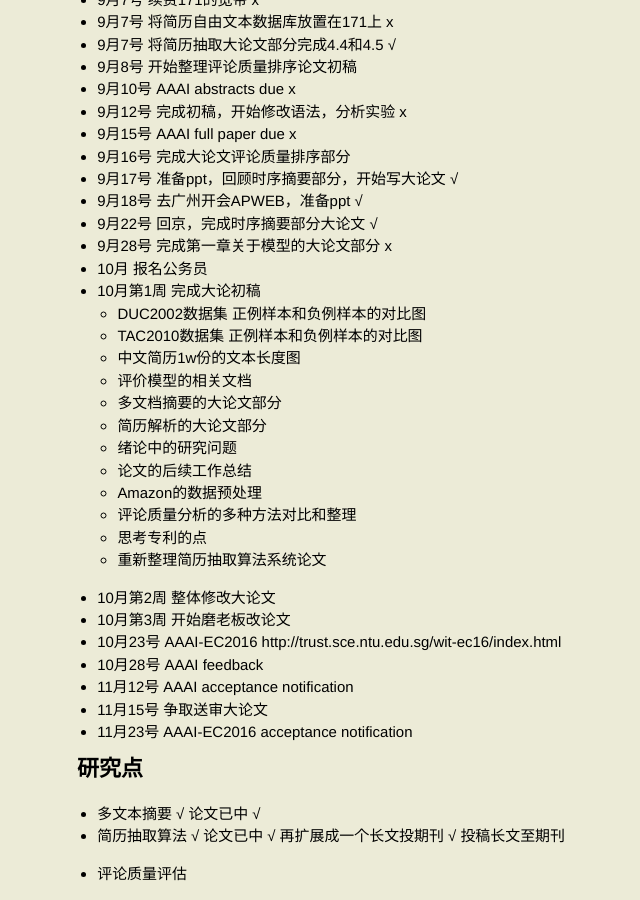
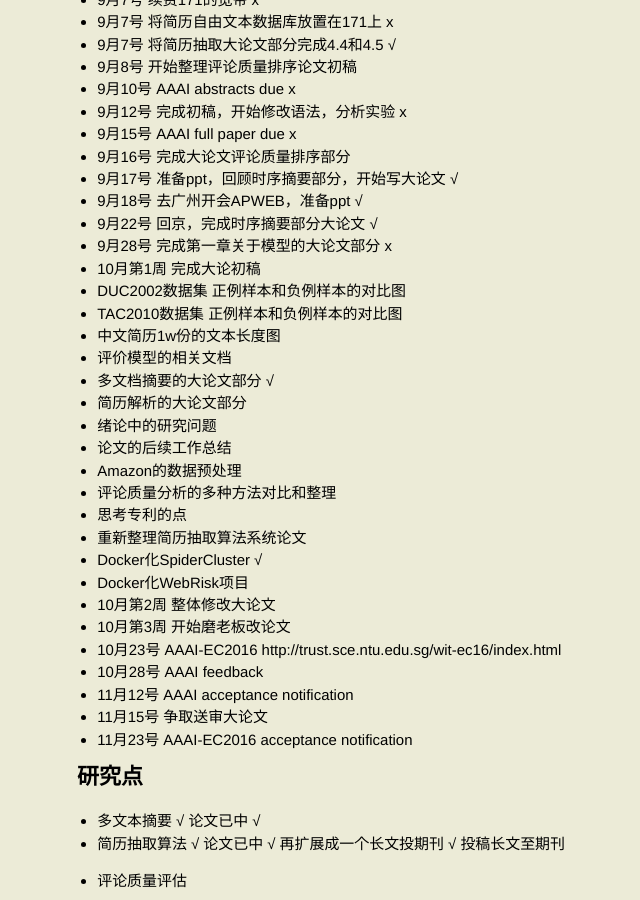
Before and after one commit to sonyfe25cp/sonyfe25cp.github.io, a Jekyll site: the page built from _posts/2014-11-28-no-zuo-no-die.md, in a window 1280 px wide and 900 px high, scrolled down 2212 px. Shown: the whole window, without its empty margins (249-889 px from the left). Built offline with Jekyll 4.4.1, drawn with Linux system fonts in a browser that asks for light colours; comment, search, counter and statistics services are not loaded.

Commit message:
update progress

```diff
--- a/_posts/2014-11-28-no-zuo-no-die.md
+++ b/_posts/2014-11-28-no-zuo-no-die.md
@@ -108,20 +108,21 @@ category: plan
 * 9月18号 去广州开会APWEB，准备ppt √
 * 9月22号 回京，完成时序摘要部分大论文 √
 * 9月28号 完成第一章关于模型的大论文部分 x
-* 10月 报名公务员
 * 10月第1周 完成大论初稿
-  * DUC2002数据集 正例样本和负例样本的对比图
-  * TAC2010数据集 正例样本和负例样本的对比图
-  * 中文简历1w份的文本长度图
-  * 评价模型的相关文档
-  * 多文档摘要的大论文部分
-  * 简历解析的大论文部分
-  * 绪论中的研究问题
-  * 论文的后续工作总结
-  * Amazon的数据预处理
-  * 评论质量分析的多种方法对比和整理
-  * 思考专利的点
-  * 重新整理简历抽取算法系统论文
+* DUC2002数据集 正例样本和负例样本的对比图
+* TAC2010数据集 正例样本和负例样本的对比图
+* 中文简历1w份的文本长度图
+* 评价模型的相关文档
+* 多文档摘要的大论文部分 √
+* 简历解析的大论文部分
+* 绪论中的研究问题
+* 论文的后续工作总结
+* Amazon的数据预处理
+* 评论质量分析的多种方法对比和整理
+* 思考专利的点
+* 重新整理简历抽取算法系统论文
+* Docker化SpiderCluster √
+* Docker化WebRisk项目
 * 10月第2周 整体修改大论文
 * 10月第3周 开始磨老板改论文
 * 10月23号 AAAI-EC2016 http://trust.sce.ntu.edu.sg/wit-ec16/index.html
```
